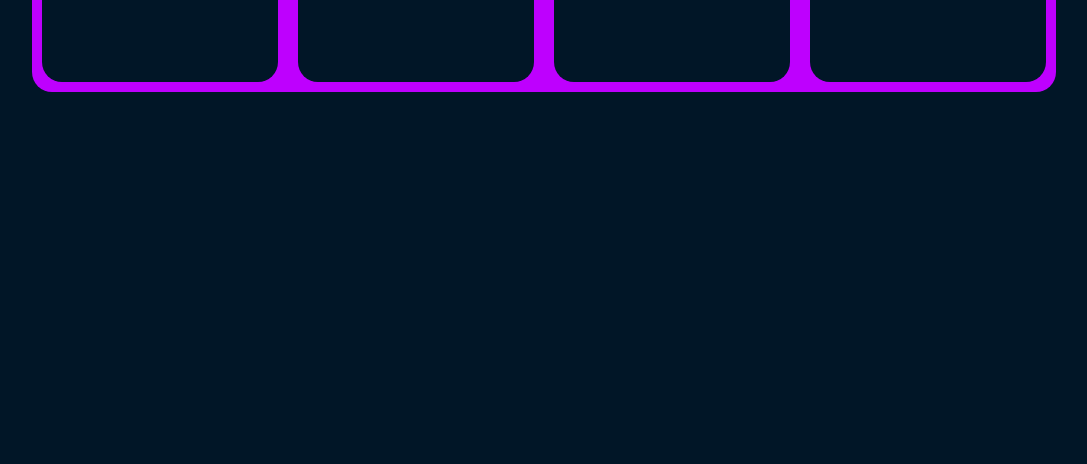
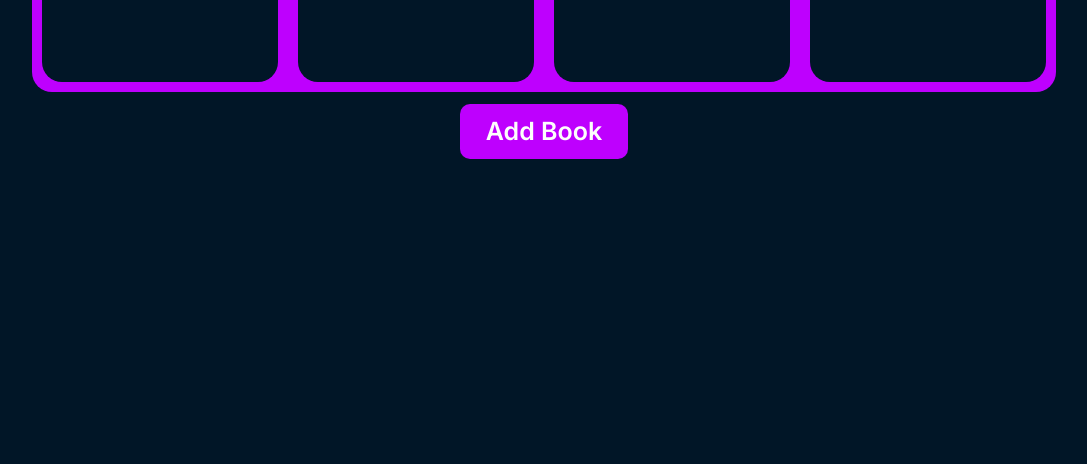
Before and after one commit to Ahnaf-codes/library, a website: page index.html in a window 1280 px wide. Shown: the part 336-800 px from the top of the page, without its empty margins (96-1183 px from the left). Drawn offline with nearby package versions, Linux system fonts and the light colour scheme.

Commit message:
Added "Add Book" Btn

```diff
--- a/css/style.scss
+++ b/css/style.scss
@@ -3,6 +3,7 @@
 	--bg: #011627;
 	--accent: #be00fe;
 	--text: #fdfffc;
+	--shadow: #000;
 }
 
 * {
@@ -35,6 +36,29 @@ body {
 	display: grid;
 }
 
+.btn {
+	padding: 1vw 2vw;
+	margin: 1vw;
+	background-color: var(--accent);
+	font-size: 2.5rem;
+	border: none;
+	border-radius: 10px;
+	transition: all 0.5s ease;
+	font-family: "Inter", sans-serif;
+	font-weight: 600;
+	color: var(--text);
+}
+
+.btn:hover {
+	transform: scale(1.1);
+	box-shadow: 1px 4px 20px 1px var(--shadow);
+}
+
+.container {
+	justify-content: space-evenly;
+	align-items: center;
+}
+
 header {
 	text-align: center;
 	flex-direction: column;
@@ -63,7 +87,7 @@ h1 {
 	width: 80vw;
 }
 
-#stats > {
+#stats {
 	.title {
 		font-size: 3rem;
 		margin-bottom: 1.5rem;
--- a/index.html
+++ b/index.html
@@ -44,6 +44,10 @@
 					</div>
 				</div>
 			</div>
+			<div class="container flex">
+				<button id="add-book-btn" class="btn">Add Book</button>
+			</div>
+			<div id="library" class="grid"></div>
 		</div>
 	</body>
 </html>
```
Also changed, not shown: css/style.css, 1 other file.
